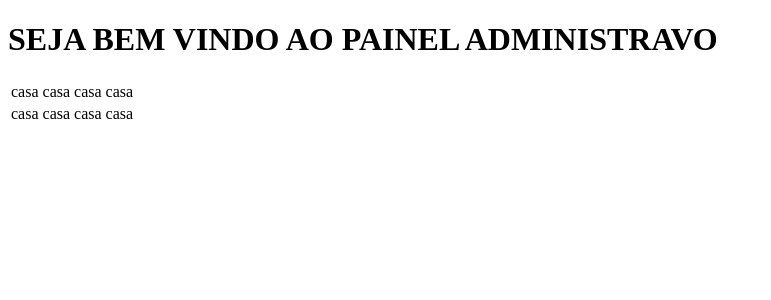
After one commit to Andreas435/site, a PHP site: page /painelAdm.php in a window 1280 px wide. The commit adds this page. Shown: the top 300 px of the page, without its empty margins (0-771 px from the left). Run offline with PHP 8.4, Linux system fonts and the light colour scheme.

Commit message:
painel_do_adm

```diff
--- a/cadastro.php
+++ b/cadastro.php
@@ -6,12 +6,13 @@
         $idade = $_POST['idade'];
         $email = $_POST['email'];
         $senha = md5($_POST['senha']);
-
         $comando = "INSERT INTO contas (nome, idade, email, senha) VALUES ('$nome', '$idade', '$email', '$senha');";
         $ex = mysqli_query($con, $comando);
         header("Locale: principal.php");
+
     }
     else {
+
         header("Locale: index.php");
     }
 ?>
--- a/entrar.php
+++ b/entrar.php
@@ -17,8 +17,8 @@
             if($_SESSION["cargo"] == "adm"){
                 header("Location: adm.php");
             }
+            else{
 
-            else{
                 header("Location: principal.php");
             }
         }
--- /dev/null
+++ b/painelAdm.php
@@ -0,0 +1,45 @@
+<!DOCTYPE html>
+<html lang="pt-br">
+<head>
+    <meta charset="UTF-8">
+    <meta http-equiv="X-UA-Compatible" content="IE=edge">
+    <meta name="viewport" content="width=device-width, initial-scale=1.0">
+    <title>Painel do ADM</title>
+</head>
+
+<body>
+    <div class="" id="">
+        <h1>SEJA BEM VINDO AO PAINEL ADMINISTRAVO</h1>
+        <table>
+            <tr>
+                <td>
+                    casa
+                </td>
+                <td>
+                    casa
+                </td>
+                <td>
+                    casa
+                </td>
+                <td>
+                    casa
+                </td>
+            </tr>
+            <tr>
+                <td>
+                    casa
+                </td>
+                <td>
+                    casa
+                </td>
+                <td>
+                    casa
+                </td>
+                <td>
+                    casa
+                </td>
+            </tr>
+        </table>
+    </div>
+</body>
+</html>
```
Also changed, not shown: style/paineladm.css (added).
